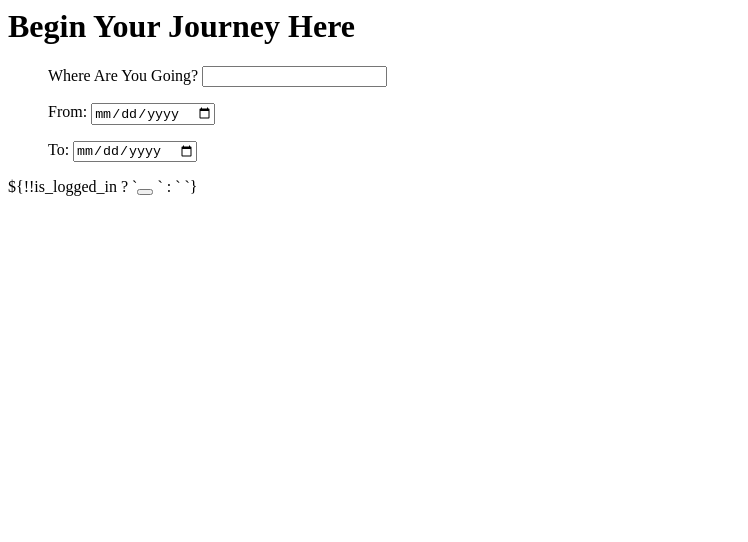
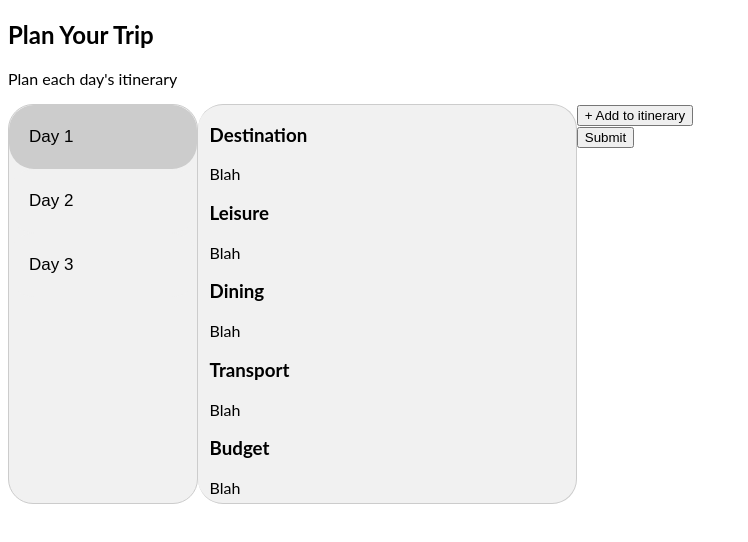
Before and after one commit to naldridge/Git2Traveling, a website: page views/partials/trips_plan.html in a window 1280 px wide. Shown: the whole page, without its empty margins (0-748 px from the left). Drawn offline with Linux system fonts and the light colour scheme.

Commit message:
created card layout for trips

```diff
--- a/views/partials/trips_plan.html
+++ b/views/partials/trips_plan.html
@@ -1,4 +1,4 @@
-<h1>Begin Your Journey Here</h1>
+<!-- <h1>Begin Your Journey Here</h1>
 
 
 <form id="tripDates">
@@ -22,4 +22,169 @@
 ${!!is_logged_in ?
     `<button type="submit"></button> `
     :
-    ` `}
+    ` `} -->
+
+
+<!DOCTYPE html>
+<html>
+
+<head>
+    <meta name="viewport" content="width=device-width, initial-scale=1">
+    <style>
+        * {
+            box-sizing: border-box
+        }
+
+        body {
+            font-family: "Lato", sans-serif;
+        }
+        /* Style the tab */
+
+        .tab {
+            float: left;
+            border: 1px solid #ccc;
+            background-color: #f1f1f1;
+            width: 15%;
+            height: 400px;
+            border-radius: 25px;
+        }
+        /* Style the buttons inside the tab */
+
+        .tab button {
+            display: block;
+            background-color: inherit;
+            color: black;
+            padding: 22px 20px;
+            width: 100%;
+            border: none;
+            outline: none;
+            text-align: left;
+            cursor: pointer;
+            transition: 0.3s;
+            font-size: 17px;
+            border-radius: 25px;
+        }
+        /* Change background color of buttons on hover */
+
+        .tab button:hover {
+            background-color: #ddd;
+        }
+        /* Create an active/current "tab button" class */
+
+        .tab button.active {
+            background-color: #ccc;
+        }
+        /* Style the tab content */
+
+        .tabcontent {
+            float: left;
+            padding: 0px 12px;
+            border: 1px solid #ccc;
+            width: 30%;
+            border-left: none;
+            height: 400px;
+            border-radius: 25px;
+            background-color: #f1f1f1;
+        }
+
+        .plan-form {
+            margin: auto;
+        }
+
+        #form-container {
+            display: block;
+            grid-template-columns: 1.4fr 1fr;
+            grid-gap: 20px;
+            text-align: center;
+        }
+
+        .form-button {
+            position: relative;
+        }
+    </style>
+</head>
+
+<body>
+
+    <h2>Plan Your Trip</h2>
+    <p>Plan each day's itinerary</p>
+    <div id="plan-form" class="container-fluid">
+        <div class="tab">
+            <button class="tablinks" onclick="openCity(event, 'London')" id="defaultOpen">Day 1</button>
+            <button class="tablinks" onclick="openCity(event, 'Paris')">Day 2</button>
+            <button class="tablinks" onclick="openCity(event, 'Tokyo')">Day 3</button>
+        </div>
+
+        <div id="London" class="tabcontent">
+            <h3>Destination</h3>
+            <p>Blah</p>
+            <h3>Leisure</h3>
+            <p>Blah</p>
+            <h3>Dining</h3>
+            <p>Blah</p>
+            <h3>Transport</h3>
+            <p>Blah</p>
+            <h3>Budget</h3>
+            <p>Blah</p>
+        </div>
+
+        <div id="Paris" class="tabcontent">
+            <h3>Destination</h3>
+            <p>Blah</p>
+            <h3>Leisure</h3>
+            <p>BlahBlah</p>
+            <h3>Dining</h3>
+            <p>Blah</p>
+            <h3>Transport</h3>
+            <p>Blah</p>
+            <h3>Budget</h3>
+            <p>Blah</p>
+        </div>
+
+        <div id="Tokyo" class="tabcontent">
+            <h3>Destination</h3>
+            <p>Blah</p>
+            <h3>Leisure</h3>
+            <p>BlahBlahBlah</p>
+            <h3>Dining</h3>
+            <p>Blah</p>
+            <h3>Transport</h3>
+            <p>Blah</p>
+            <h3>Budget</h3>
+            <p>Blah</p>
+        </div>
+        <div class="form-container">
+            <div class="form">
+                <button type="submit">+ Add to itinerary </button>
+
+            </div>
+
+
+        </div>
+        <div class="form-button">
+            <button type="submit">Submit</button>
+            <a href="/tripList"></a>
+        </div>
+
+        <script>
+            function openCity(evt, cityName) {
+                var i, tabcontent, tablinks;
+                tabcontent = document.getElementsByClassName("tabcontent");
+                for (i = 0; i < tabcontent.length; i++) {
+                    tabcontent[i].style.display = "none";
+                }
+                tablinks = document.getElementsByClassName("tablinks");
+                for (i = 0; i < tablinks.length; i++) {
+                    tablinks[i].className = tablinks[i].className.replace(" active", "");
+                }
+                document.getElementById(cityName).style.display = "block";
+                evt.currentTarget.className += " active";
+            }
+
+            // Get the element with id="defaultOpen" and click on it
+            document.getElementById("defaultOpen").click();
+        </script>
+
+</body>
+
+</html>
```
